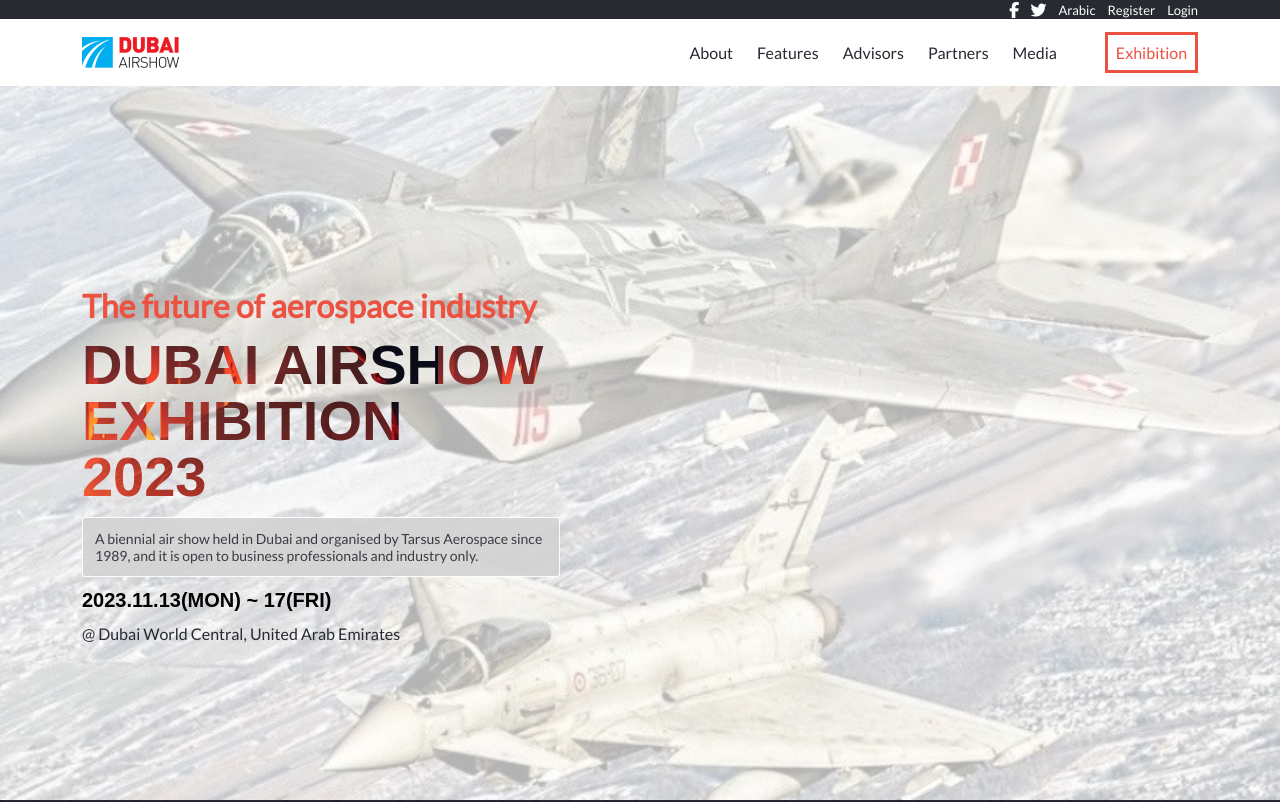
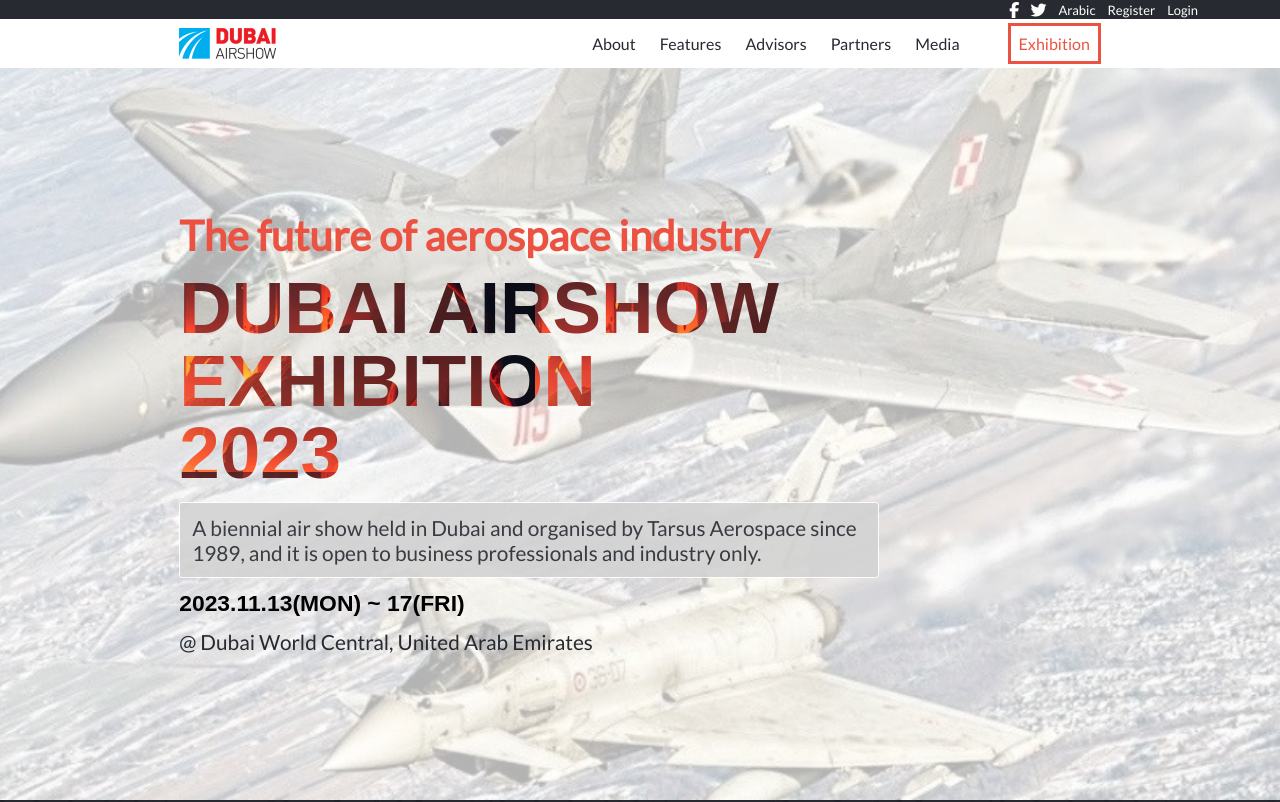
Before and after one commit to tajemouti/first-capstone, a website: page index.html in a window 1280 px wide. Shown: the top 802 px of the page. Drawn offline with Linux system fonts and the light colour scheme; a web font is replaced by a local one.

Commit message:
Increase font size for the headline

```diff
--- a/about.css
+++ b/about.css
@@ -142,7 +142,7 @@
   background-repeat: no-repeat;
   background-size: cover;
   background-position: center;
-  min-width: 100vw;
+  min-width: 100%;
   display: flex;
   flex-direction: column;
   align-items: center;
@@ -313,7 +313,7 @@
 }
 
 footer {
-  padding: 12px 10%;
+  padding: 12px 6.4%;
 }
 
 .container2 {
@@ -425,3 +425,13 @@
     display: none;
   }
 }
+
+@media (width >= 1024px) {
+  #nav-bar2 {
+    padding: 4px 14%;
+  }
+
+  footer {
+    padding: 12px 14%;
+  }
+}
--- a/index.html
+++ b/index.html
@@ -78,7 +78,7 @@
   </header>
   <section id="headline-section">
     <h3 class="subtitle">The future of aerospace industry</h3>
-    <div id="mask">
+    <div>
       <h1 id="headline-title">
         DUBAI AIRSHOW
         <br>
--- a/style.css
+++ b/style.css
@@ -106,7 +106,7 @@
   justify-content: space-between;
   align-items: center;
   background-color: white;
-  padding: 1% 6.4%;
+  padding: 4px 6.4%;
 }
 
 #logo {
@@ -142,7 +142,7 @@
   background-repeat: no-repeat;
   background-size: cover;
   background-position: center;
-  min-width: 100vw;
+  min-width: 100%;
   display: flex;
   flex-direction: column;
   justify-content: center;
@@ -581,3 +581,32 @@
     display: block;
   }
 }
+
+@media (width >= 1024px) {
+  #nav-bar2 {
+    padding: 4px 14%;
+  }
+
+  #headline-section {
+    padding-left: 14%;
+    font-size: 1.3em;
+    padding-top: 20%;
+  }
+
+  .description {
+    max-width: 700px;
+    font-size: 1em;
+  }
+
+  .schedule {
+    font-size: 1.1em;
+  }
+
+  #program-section {
+    padding: 24px 14%;
+  }
+
+  #partners-section {
+    padding: 24px 14%;
+  }
+}
```
Also changed, not shown: about.html (+1 -1 lines).
